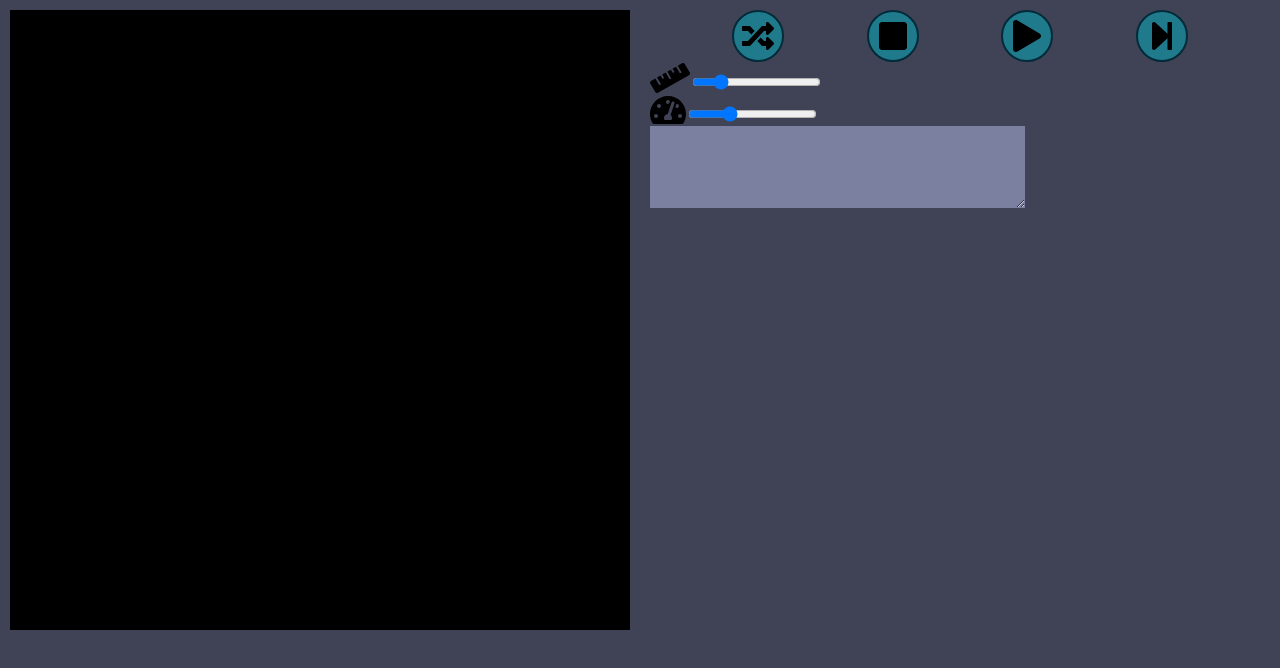
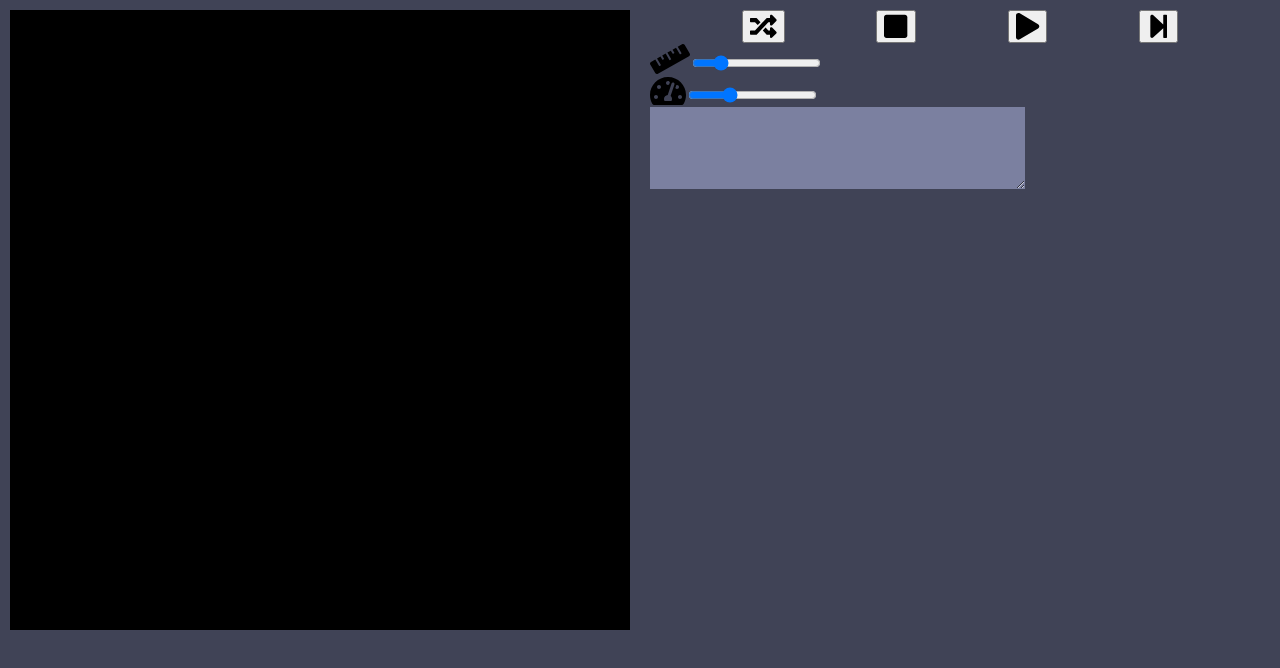
Before and after one commit to leftshift/colorfuck, a React (Vite) app: page / in a window 1280 px wide. Shown: the top 668 px of the page. Built offline with nearby package versions, Linux system fonts and the light colour scheme.

Commit message:
use buttons instead of links

```diff
--- a/src/App.js
+++ b/src/App.js
@@ -254,7 +254,7 @@ class Slider extends Component {
 class RoundButton extends Component {
     render() {
       return (
-        <a href="#" onClick={this.props.onClick}><FontAwesomeIcon icon={this.props.icon} size="2x"/></a>
+        <button onClick={this.props.onClick}><FontAwesomeIcon icon={this.props.icon} size="2x"/></button>
       )
     };
 }
```
